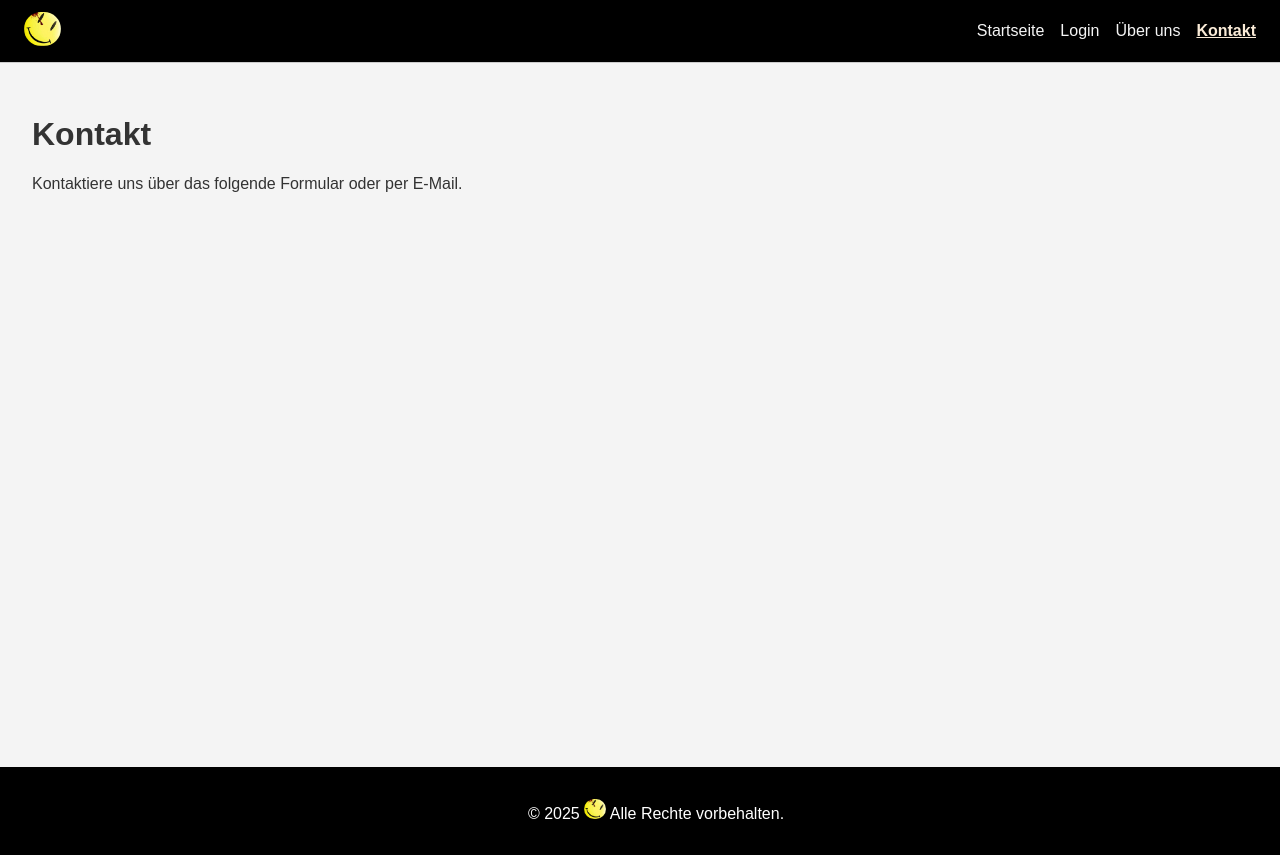
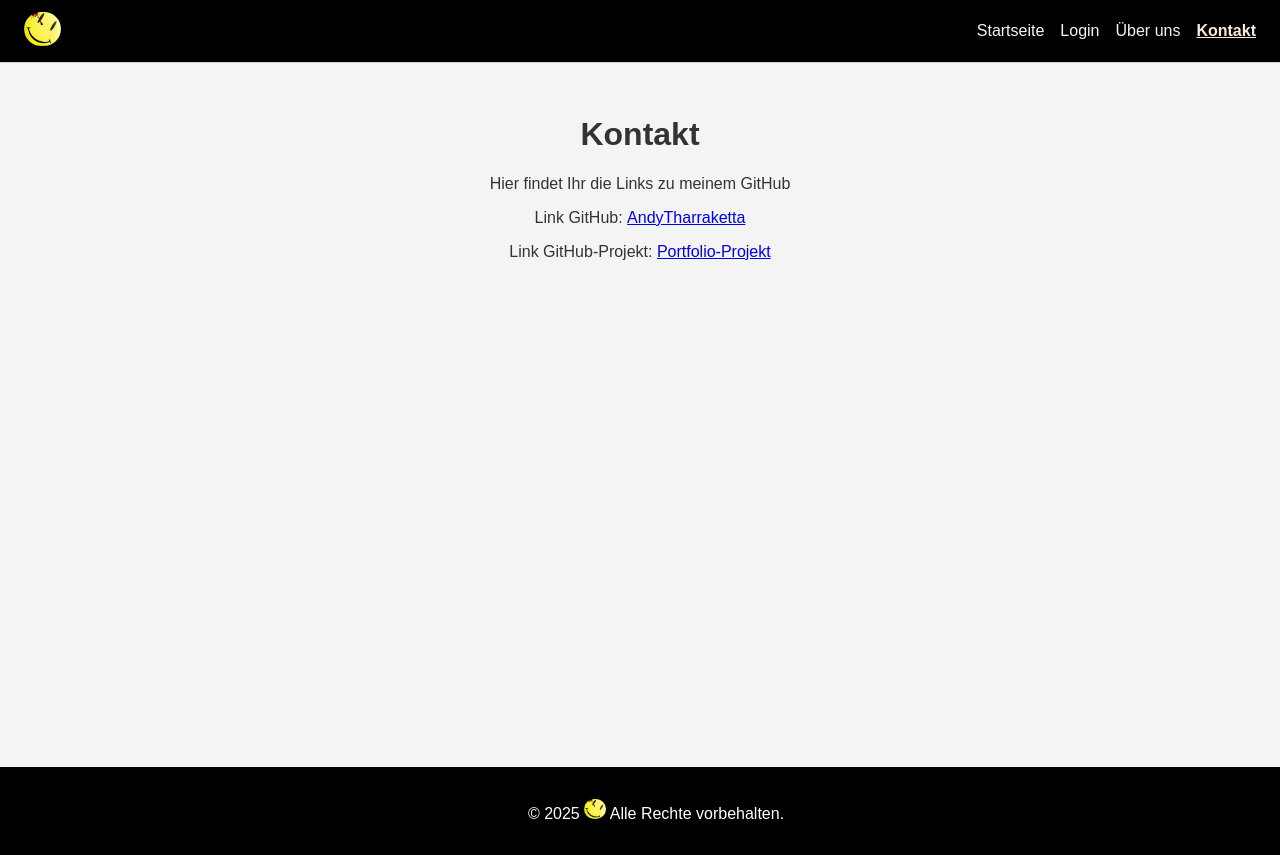
Before and after one commit to AndyTharraketta/Portfolio, a React (Create React App) app: page /contact in a window 1280 px wide. Shown: the top 855 px of the page. Built offline with nearby package versions, Linux system fonts and the light colour scheme.

Commit message:
edit Contact.jsx adding links to my GitHub

```diff
--- a/src/pages/Contact.jsx
+++ b/src/pages/Contact.jsx
@@ -1,12 +1,34 @@
-import React from 'react';
+import React from "react";
+import "../styles/Contact.css";
 
 function Contact() {
   return (
-    <div>
+    <div className="contact-container">
       <h1>Kontakt</h1>
-      <p>Kontaktiere uns über das folgende Formular oder per E-Mail.</p>
+      <p>Hier findet Ihr die Links zu meinem GitHub</p>
+      <p>
+        Link GitHub:&nbsp;
+        <a
+          href="https://github.com/AndyTharraketta"
+          target="_blank"
+          rel="noopener noreferrer"
+          className="github-link"
+        >
+          AndyTharraketta
+        </a>
+      </p>
+      <p>
+        Link GitHub-Projekt:&nbsp;
+        <a
+          href="https://github.com/AndyTharraketta/Portfolio"
+          target="_blank"
+          rel="noopener noreferrer"
+          className="github-link"
+        >
+          Portfolio-Projekt
+        </a>
+      </p>
     </div>
   );
 }
-
 export default Contact;
--- a/src/pages/Portfolio.jsx
+++ b/src/pages/Portfolio.jsx
@@ -1,4 +1,3 @@
-// src/pages/Portfolio.jsx
 import React from "react";
 import { Navigate } from "react-router-dom";
 import { useAuth } from "../context/AuthContext";
--- /dev/null
+++ b/src/styles/Contact.css
@@ -0,0 +1,4 @@
+.contact-container {
+    justify-content: center;
+    text-align: center;
+}
```
